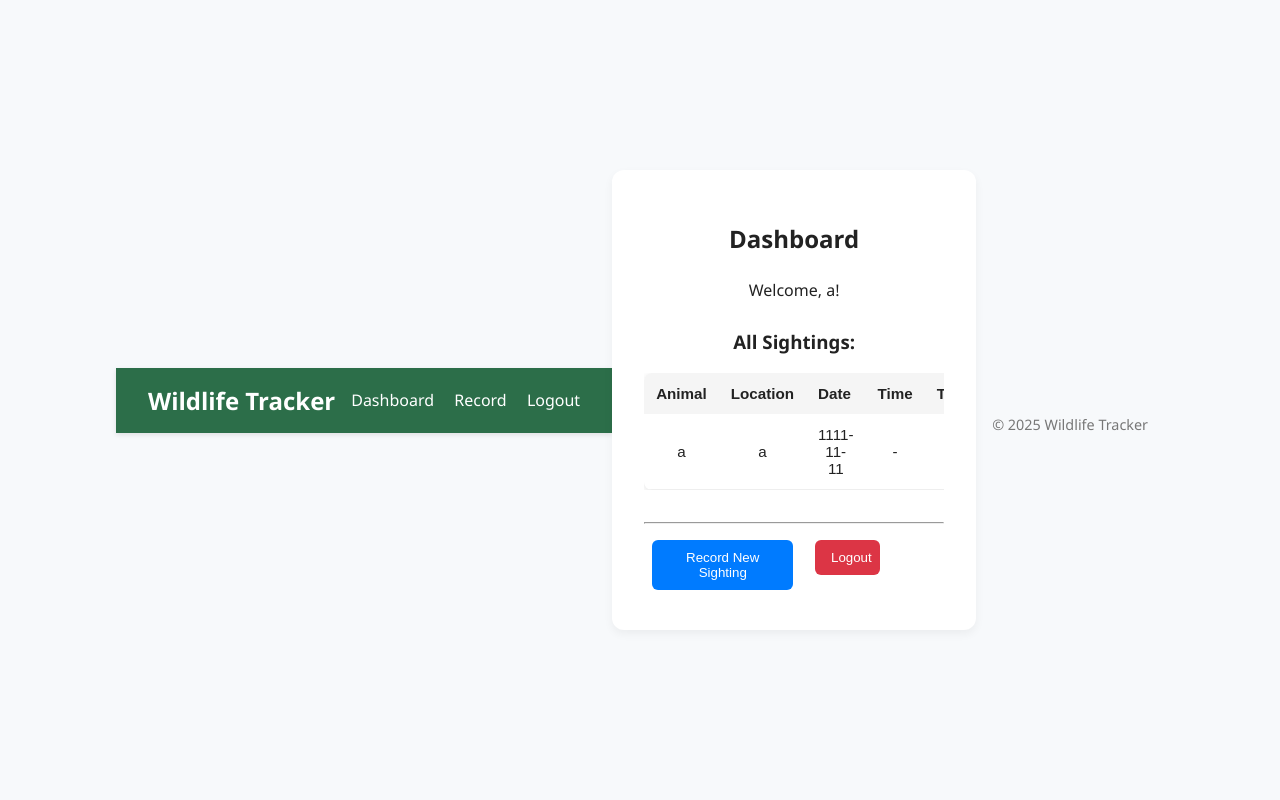
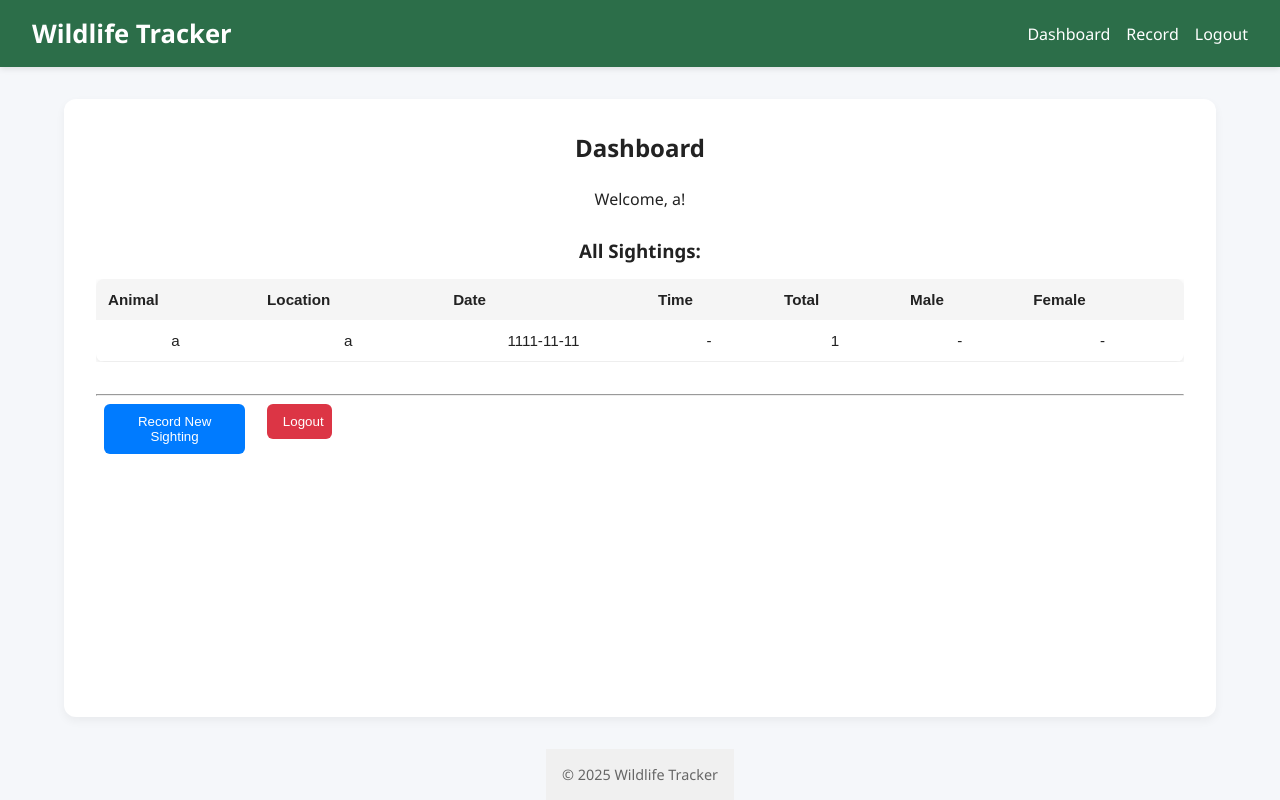
Before and after one commit to AnjaliVanamala/Wildlife_Tracker, a Flask app: page /dashboard in a window 1280 px wide. Run offline with Flask 3, Linux system fonts and the light colour scheme; a user stored in the database is signed in.

Commit message:
ugly but useable frontend

```diff
--- a/templates/base.html
+++ b/templates/base.html
@@ -6,55 +6,76 @@
     <title>{{ title if title else "Wildlife Tracker" }}</title>
     <link rel="stylesheet" href="{{ url_for('static', filename='style.css') }}">
     <style>
-        /* fallback styling if style.css is missing */
+        /* Reset */
+        * {
+        box-sizing: border-box;
+        margin: 0;
+        padding: 0;
+        }
+
         body {
-        margin: 0;
         font-family: "Segoe UI", Roboto, sans-serif;
-        background: #f7f9fb;
+        background: #f5f7fa;
         color: #222;
+        display: flex;
+        flex-direction: column;
+        min-height: 100vh;
         }
 
         header {
+        width: 100%;
         background: #2c6e49;
         color: white;
         padding: 1rem 2rem;
-        box-shadow: 0 2px 5px rgba(0,0,0,0.1);
         display: flex;
         justify-content: space-between;
         align-items: center;
+        position: sticky;
+        top: 0;
+        z-index: 10;
+        box-shadow: 0 2px 6px rgba(0, 0, 0, 0.1);
         }
 
         header h1 {
-        margin: 0;
-        font-size: 1.5rem;
+        font-size: 1.6rem;
+        font-weight: 600;
+        }
+
+        nav {
+        display: flex;
+        gap: 1rem;
         }
 
         nav a {
-        color: #fff;
+        color: white;
         text-decoration: none;
-        margin-left: 1rem;
         font-weight: 500;
+        transition: opacity 0.2s ease;
         }
 
         nav a:hover {
-        text-decoration: underline;
+        opacity: 0.8;
         }
 
         .container {
-        max-width: 900px;
+        flex: 1;
+        width: 90%;
+        max-width: 1400px;
         margin: 2rem auto;
-        background: #fff;
+        background: white;
         padding: 2rem;
         border-radius: 12px;
         box-shadow: 0 4px 10px rgba(0,0,0,0.05);
+        transition: width 0.3s ease;
         }
 
         footer {
         text-align: center;
         padding: 1rem;
-        color: #777;
+        color: #666;
         font-size: 0.9rem;
-        margin-top: 3rem;
+        background: #f0f0f0;
+        margin-top: auto;
         }
     </style>
 </head>
@@ -68,10 +89,8 @@
         </nav>
     </header>
 
-    <main>
-        <div class="container">
+    <main class="container">
         {% block content %}{% endblock %}
-        </div>
     </main>
 
     <footer>
```
